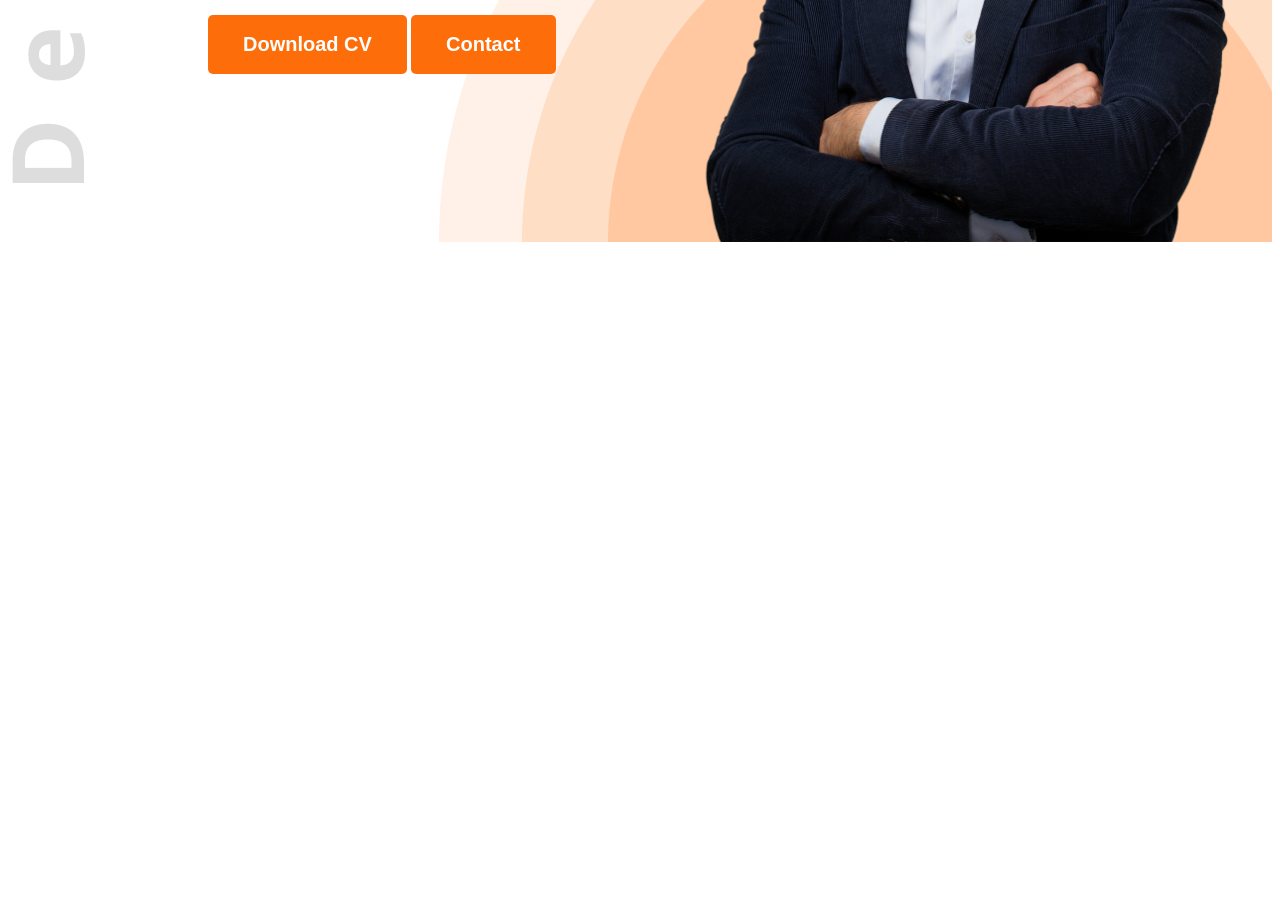
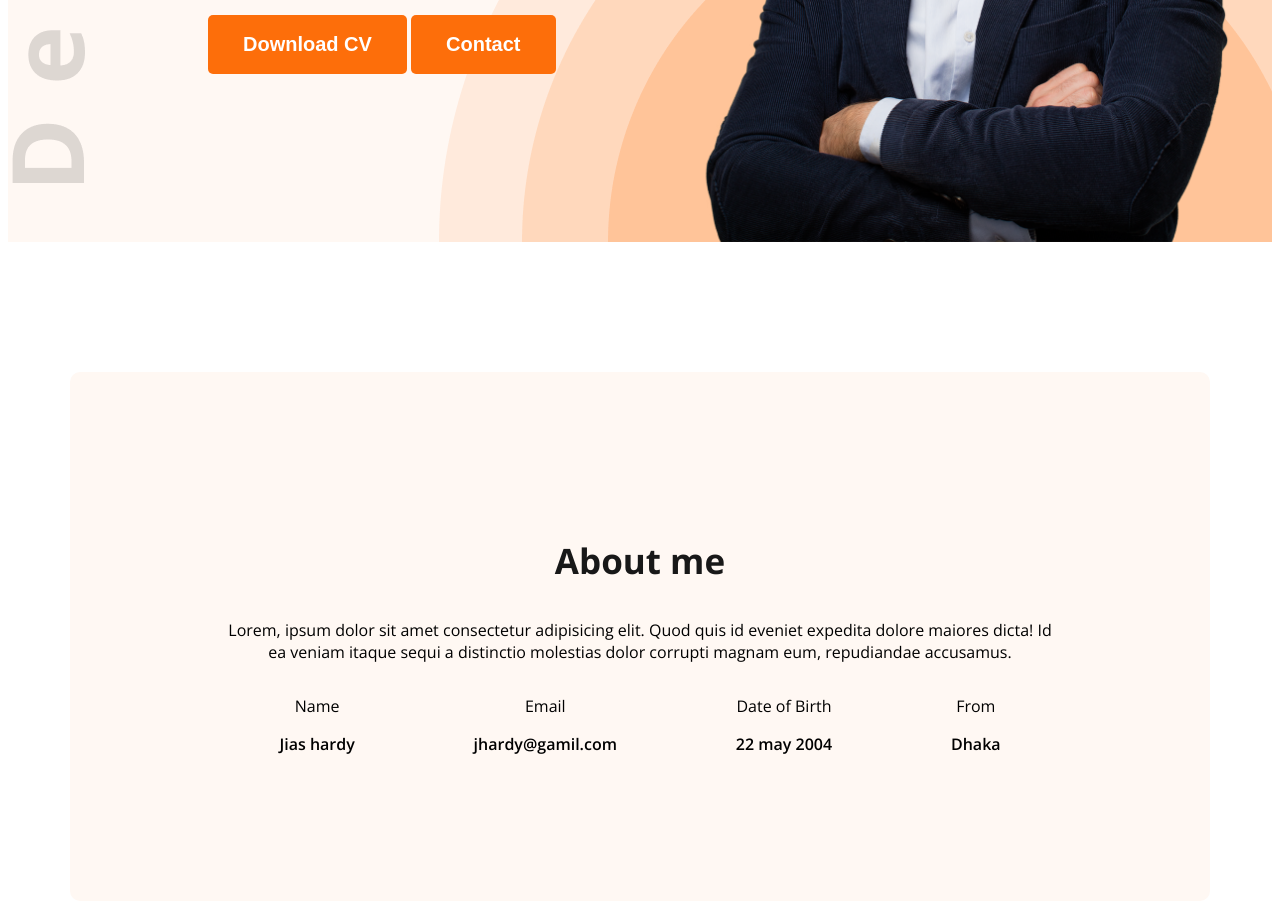
Before and after one commit to Zahidul-Hasan-Jias/my-first-test-portfo, a plain HTML site: page index.html in a window 1280 px wide. Shown: the part 588-1492 px from the top of the page. Before the commit the page ends 838 px from the top, so only its background shows below. Drawn offline with nearby package versions, Linux system fonts and the light colour scheme.

Commit message:
add second section

```diff
--- a/index.html
+++ b/index.html
@@ -10,7 +10,7 @@
     <link rel="stylesheet" href="styles/portfolio.css">
 </head>
 <body class="open-sans-normal">
-    <header class="header">
+    <header class="header secondary-bg">
         <nav>
             <h3 class="nav-title">Ji<span class="text-primary">a</span>s</h3>
             <ul>
@@ -22,7 +22,7 @@
         <div class="banner">
             <div class="banner-contant">
                <h4 class="banner-greetings dark-2">Hi I am</h4>
-               <h1 class="banner-title">Jias hardy</h1>
+               <h1 class="banner-title">Jias hasan</h1>
                <p class="banner-discription">
                 Shot what able cold new see hold.Friendly as an betrayed formerly he. Morning because as to society behaved moments.
                </p>
@@ -34,6 +34,30 @@
 
     </header>
     <main>
+        <section class="about secondary-bg">
+            <h3 class="section-title">About me</h3>
+            <p class="section-discription">
+                Lorem, ipsum dolor sit amet consectetur adipisicing elit. Quod quis id eveniet expedita dolore maiores dicta! Id ea veniam itaque sequi a distinctio molestias dolor corrupti magnam eum, repudiandae accusamus.
+            </p>
+            <div class="about-items">
+                <div class="about-item">
+                    <p class="item-title">Name</p>
+                    <p class="item-description">Jias hardy</p>
+                </div>
+                <div class="about-item">
+                    <p class="item-title">Email</p>
+                    <p class="item-description">jhardy@gamil.com</p>
+                </div>
+                <div class="about-item">
+                    <p class="item-title">Date of Birth</p>
+                    <p class="item-description">22 may 2004</p>
+                </div>
+                <div class="about-item">
+                    <p class="item-title">From</p>
+                    <p class="item-description">Dhaka</p>
+                </div>
+            </div>
+        </section>
 
     </main>
     <footer>
--- a/styles/portfolio.css
+++ b/styles/portfolio.css
@@ -26,6 +26,20 @@
     background-image: url('../images/developer.png'), url(../images/header_bg.png);
     background-repeat:no-repeat;
     background-position: top left,bottom right;
+}
+
+.section-title{
+    font-size: 35px;
+    font-weight: bold;
+    color: #181818;
+}
+.section-descripton{
+    font-size: 18px;
+    color: #757575;
+}
+
+.secondary-bg{
+    background-color: #FFF8F3;
 }
 
 /*nav styles */
@@ -76,3 +90,25 @@ nav li a{
 .banner-contant{
     max-width: 580px;
 }
+/*  main styles */
+main{
+    max-width: 1140px;
+    margin: 0 auto;
+
+}
+
+/*about style*/
+.about{
+    border-radius: 10px;
+    padding: 130px 150px;
+    text-align: center;
+    margin-top: 130px;
+
+}
+.about-items{
+    display: flex;
+    justify-content: space-around;
+}
+.item-description{
+    font-weight: 600;
+}
```
Also changed, not shown: images/jias photo.jpg (added).
